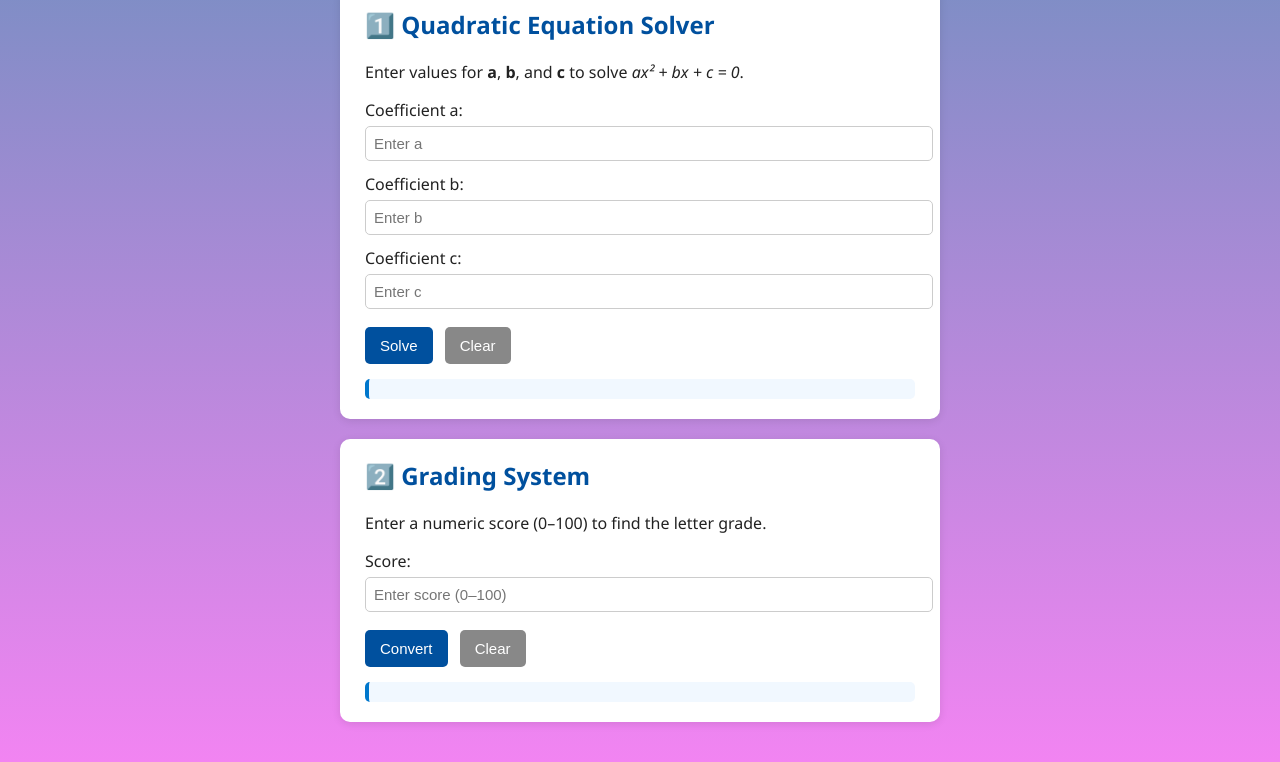
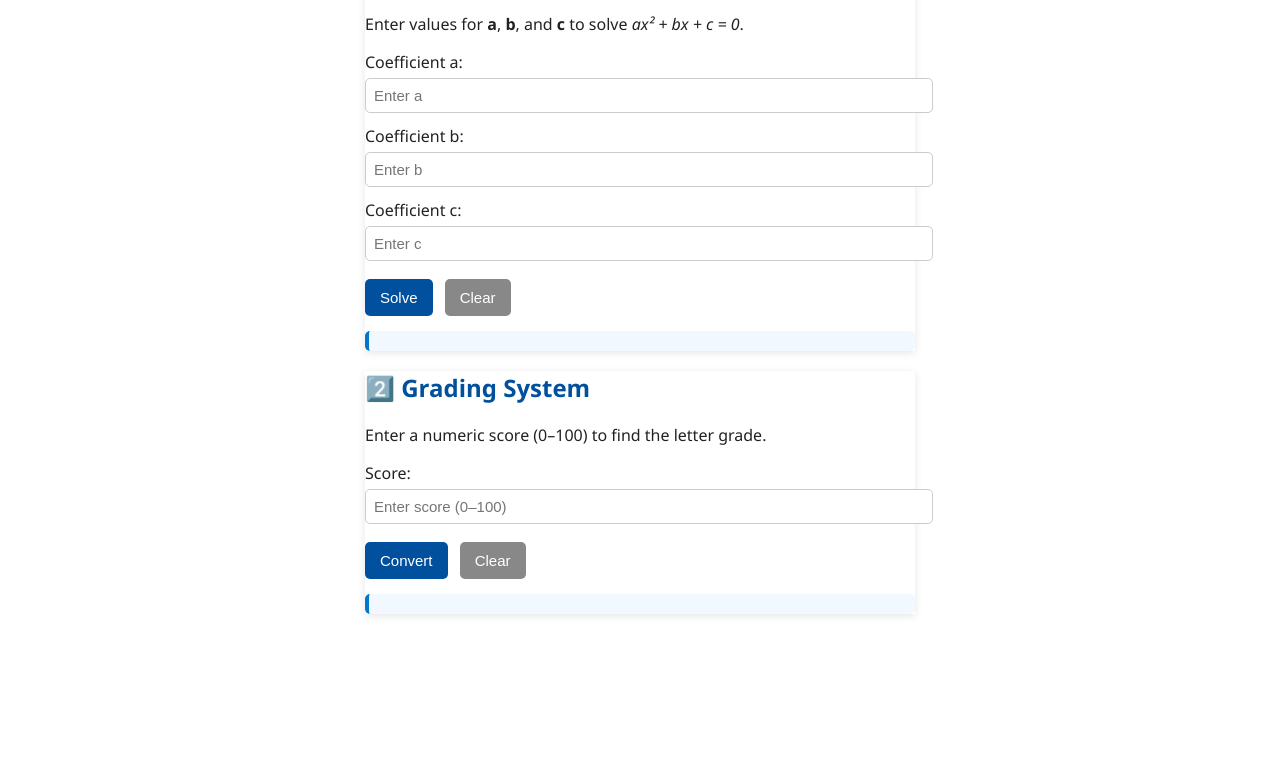
Before and after one commit to luumbimalambo-beep/ICS-Quadratic-grader-LuumbI--Malambo, a plain HTML site: page index.html in a window 1280 px wide. Shown: the part 126-888 px from the top of the page. After the commit the page ends 800 px from the top, so only its background shows below. Drawn offline with Linux system fonts and the light colour scheme.

Commit message:
Update index.html

```diff
--- a/index.html
+++ b/index.html
@@ -6,22 +6,22 @@
   <style>
     body {
       font-family: "Segoe UI", Arial, sans-serif;
-      background:  linear-gradient(rgb(110, 143, 191),rgb(242, 132, 242));
+      background:  linear-gradient (rgb (110, 143, 191),rgb (242, 132, 242));
       margin: 0;
-      padding: 20px;
+      padding: 20 px;
       color: #222;
     }
 
     h1 {
       text-align: center;
       color: #003366;
-      margin-bottom: 30px;
+      margin-bottom: 30 px;
     }
 
     section {
       background: white;
-      border-radius: 10px;
-      padding: 20px 25px;
+      border-radius: 10 px;
+      padding: 20px 25 px;
       margin: 20px auto;
       box-shadow: 0 2px 8px rgba(0,0,0,0.1);
       max-width: 550px;
```
